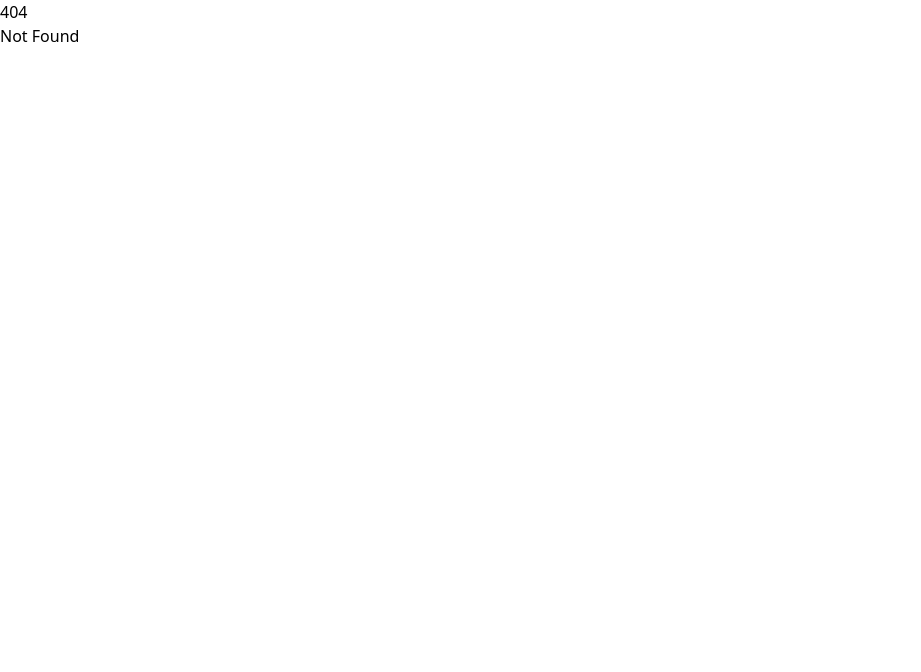
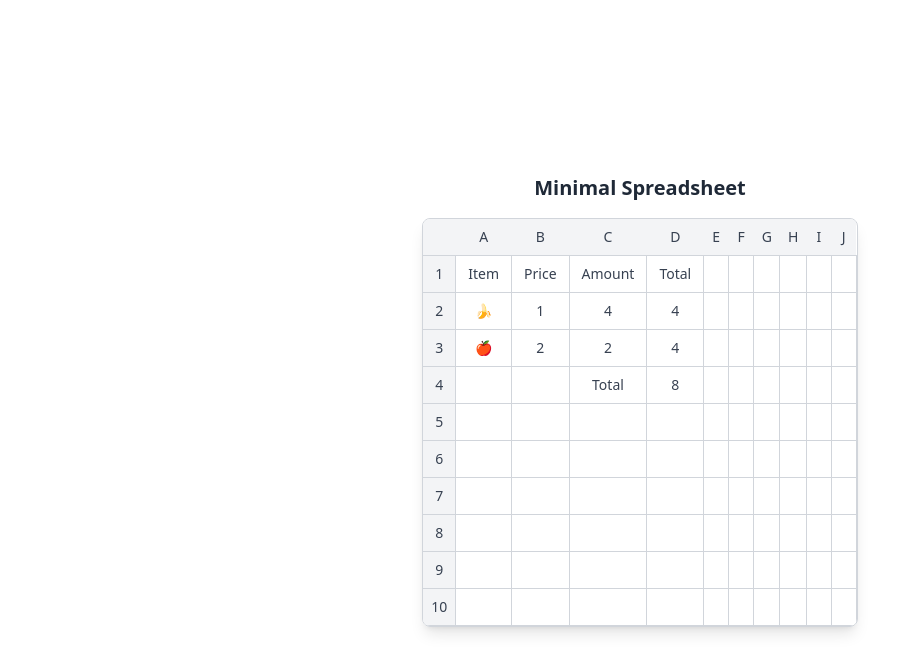
Before and after one commit to Gazi2050/7gui, a SvelteKit app: page /cells in a window 1280 px wide. Before the commit this address had no page. Shown: the top 672 px of the page, without its empty margins (0-921 px from the left). Built offline with nearby package versions, Linux system fonts and the light colour scheme.

Commit message:
completed

```diff
--- a/package.json
+++ b/package.json
@@ -31,6 +31,9 @@
 	"peerDependencies": {
 		"svelte": "^5.0.0"
 	},
+	"engines": {
+		"node": "20.x"
+	},
 	"devDependencies": {
 		"@sveltejs/adapter-auto": "^3.0.0",
 		"@sveltejs/kit": "^2.0.0",
--- /dev/null
+++ b/src/Components/Cells/Cells.svelte
@@ -0,0 +1,152 @@
+<script lang="ts">
+    const rows = 10;
+    const cols = 10;
+    const letters = "ABCDEFGHIJKLMNOPQRSTUVWXYZ";
+
+    const data = $state([
+        [
+            { value: "Item" },
+            { value: "Price" },
+            { value: "Amount" },
+            { value: "Total" },
+        ],
+        [
+            { value: "🍌" },
+            { value: "1" },
+            { value: "4" },
+            { value: "=MULTIPLY(B2,C2)" },
+        ],
+        [
+            { value: "🍎" },
+            { value: "2" },
+            { value: "2" },
+            { value: "=MULTIPLY(B3,C3)" },
+        ],
+        [
+            { value: "" },
+            { value: "" },
+            { value: "Total" },
+            { value: "=SUM(D2,D3)" },
+        ],
+    ]);
+
+    let selectedCell = $state();
+    let editedCell = $state();
+
+    function parseValue(value: string): string | number {
+        if (value.startsWith("=")) {
+            const { operation, cells } = parseFormula(value);
+
+            const values = cells.map(({ row, col }) => {
+                const value = data[row][col].value;
+                if (value.startsWith("=")) {
+                    return +parseValue(value);
+                }
+                return +value;
+            });
+
+            return values.reduce(
+                (total, value) => {
+                    if (operation === "SUM") return total + value;
+                    if (operation === "MULTIPLY") return total * value;
+                    return total;
+                },
+                operation === "MULTIPLY" ? 1 : 0,
+            );
+        }
+
+        return value;
+    }
+
+    function parseFormula(value: string) {
+        const [a, b] = value.split("(");
+        const operation = a.split("=")[1];
+        const cells = b.replace(")", "").split(",");
+        return { operation, cells: cells.map(cellNameToIndex) };
+    }
+
+    function cellNameToIndex(value: string) {
+        const [col, ...row] = value.split("");
+        return { row: +row.join("") - 1, col: letters.indexOf(col) };
+    }
+
+    function update(e: Event) {
+        const { value, parentElement } = e.target as HTMLInputElement;
+        const { row, col } = cellNameToIndex(parentElement!.dataset.cell!);
+
+        if (data[row]) {
+            if (data[row][col]) {
+                data[row][col].value = value;
+            } else {
+                data[row][col] = { value };
+            }
+        } else {
+            data[row] = [];
+            data[row][col] = { value };
+        }
+    }
+</script>
+
+<div
+    class="flex flex-col items-center justify-center min-h-screen bg-white p-6"
+>
+    <h2 class="text-xl font-semibold text-gray-800 mb-4">
+        Minimal Spreadsheet
+    </h2>
+
+    <div class="overflow-x-auto shadow-lg rounded-lg border border-gray-300">
+        <table class="border-collapse w-full text-sm text-gray-700">
+            <thead>
+                <tr class="bg-gray-100 border-b border-gray-300">
+                    <th class="p-2"></th>
+                    {#each Array(cols) as _, i}
+                        <th class="p-2 font-medium">{letters[i]}</th>
+                    {/each}
+                </tr>
+            </thead>
+
+            <tbody>
+                {#each Array(rows) as _, i}
+                    <tr class="border-b border-gray-300">
+                        <th class="p-2 font-medium bg-gray-100">{i + 1}</th>
+                        {#each Array(cols) as _, j}
+                            {@const cell = `${letters[j]}${i + 1}`}
+                            {@const value = data[i]?.[j]?.value}
+                            {@const parsedValue = value
+                                ? parseValue(value)
+                                : ""}
+                            {@const selected = selectedCell === cell}
+                            {@const editing = editedCell === cell}
+
+                            <td
+                                class="border border-gray-300 px-3 py-2 text-center cursor-pointer hover:bg-gray-100 transition-all"
+                                class:ring-2={selected}
+                                class:ring-blue-400={selected}
+                                data-cell={cell}
+                                onclick={() => {
+                                    if (selected) return;
+                                    selectedCell = cell;
+                                    editedCell = null;
+                                }}
+                                ondblclick={() => (editedCell = cell)}
+                            >
+                                {#if editing}
+                                    <!-- svelte-ignore a11y_autofocus -->
+                                    <input
+                                        type="text"
+                                        class="w-full px-2 py-1 outline-none border border-blue-400 rounded"
+                                        {value}
+                                        oninput={update}
+                                        autofocus
+                                    />
+                                {:else}
+                                    <span>{parsedValue}</span>
+                                {/if}
+                            </td>
+                        {/each}
+                    </tr>
+                {/each}
+            </tbody>
+        </table>
+    </div>
+</div>
--- a/src/routes/+page.svelte
+++ b/src/routes/+page.svelte
@@ -6,6 +6,7 @@
         { name: "Timer", path: "/timer" },
         { name: "CRUD", path: "/crud" },
         { name: "Circle Drawer", path: "/circledrawer" },
+        { name: "Cells", path: "/cells" },
     ];
 </script>
 
--- /dev/null
+++ b/src/routes/cells/+page.svelte
@@ -0,0 +1,5 @@
+<script>
+    import Cells from "../../Components/Cells/Cells.svelte";
+</script>
+
+<Cells />
```
Also changed, not shown: 1 other file (tests, documents, lock files or other folders).
